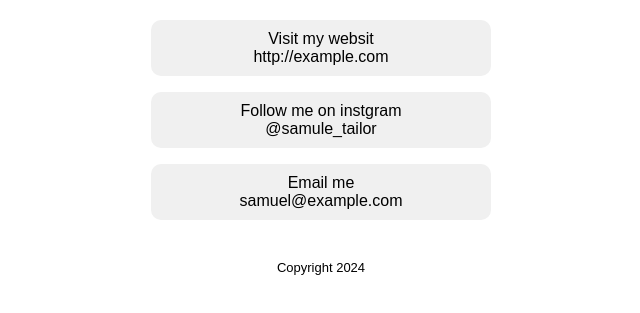
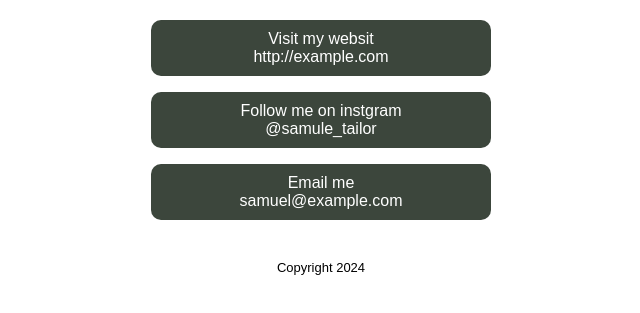
Before and after one commit to s13627317/profile-web, a plain HTML site: page index.html in a window 1280 px wide. Shown: the part 281-594 px from the top of the page, without its empty margins (319-959 px from the left). Drawn offline with Linux system fonts and the light colour scheme.

Commit message:
add color

```diff
--- a/style.css
+++ b/style.css
@@ -23,10 +23,10 @@ body{
 }
 
 .link{
-    background-color: #F0F0F0;
+    background-color: #3c463c;
     display:inline-block;
     width:320px;
-    color:black;
+    color:white;
     text-decoration: none;
     padding: 10px;
     border-radius: 10px;
```
